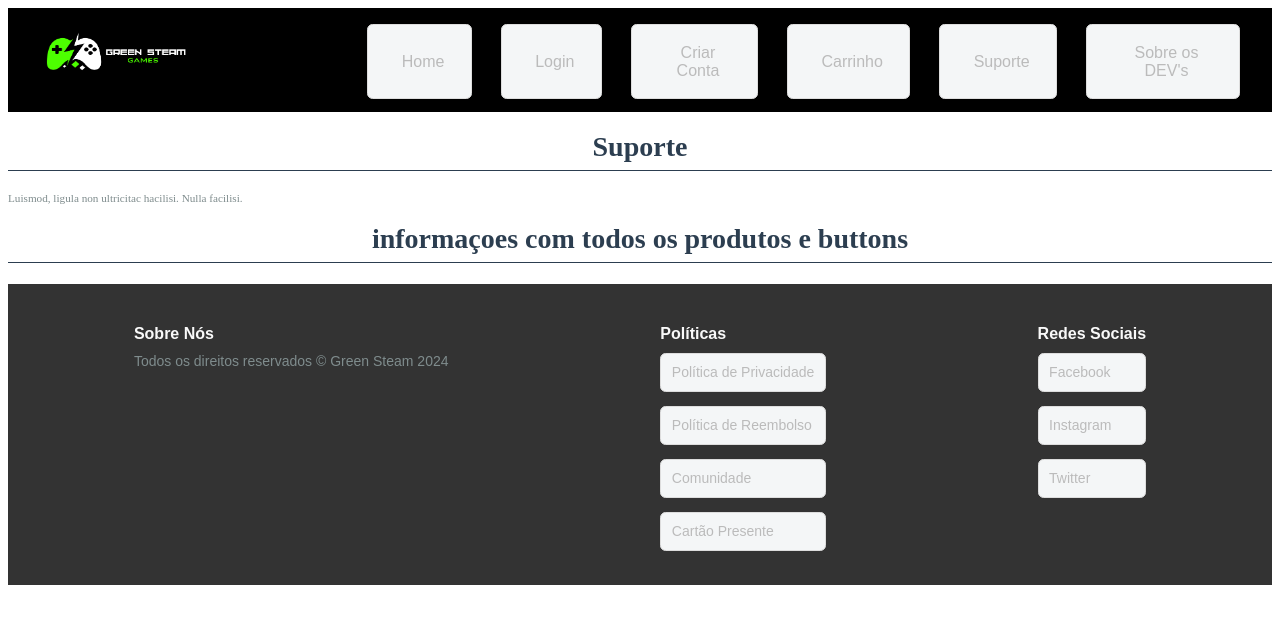
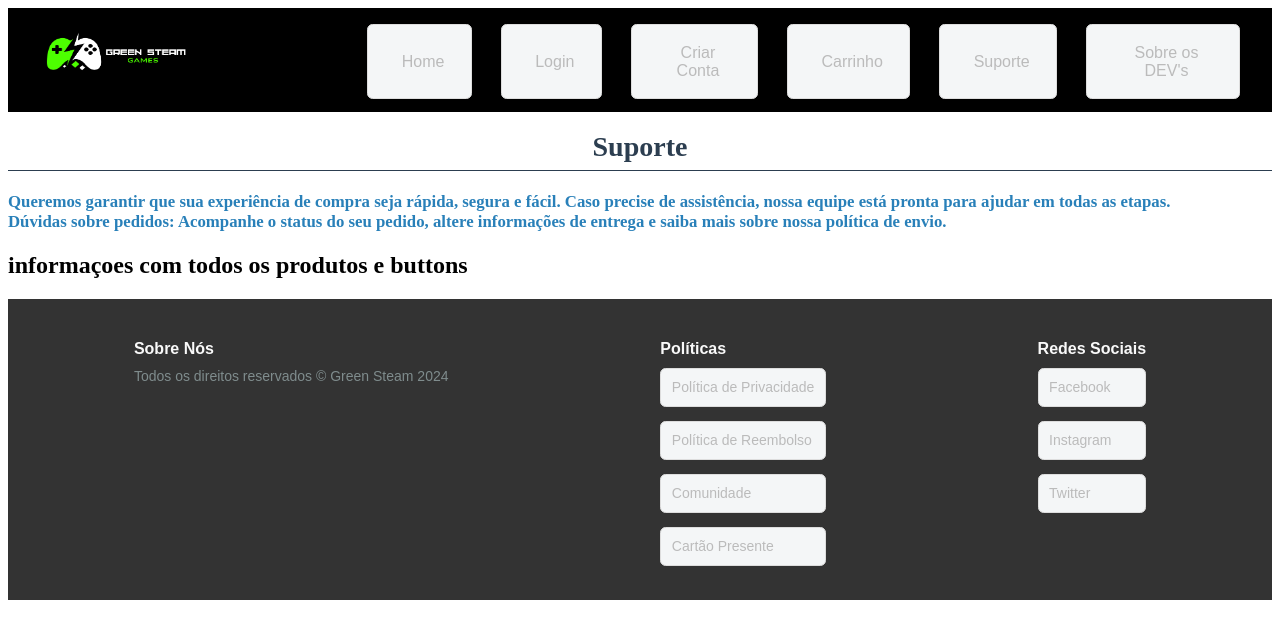
Before and after one commit to AndressaAssis/ProjetoFinalReact-G3, a React (Vite) app in the folder green-steam/: page /suporte in a window 1280 px wide. Shown: the top 638 px of the page. Built offline with nearby package versions, Linux system fonts and the light colour scheme.

Commit message:
suporte primeira versão

```diff
--- a/green-steam/src/Pages/Suporte/Suporte.jsx
+++ b/green-steam/src/Pages/Suporte/Suporte.jsx
@@ -11,9 +11,11 @@ export function Suporte(){
 
         <div>
         <h1>Suporte</h1>
-        <p>Luismod, ligula non ultricitac hacilisi. Nulla facilisi.</p>
+        <h3>Queremos garantir que sua experiência de compra seja rápida, segura e fácil. Caso precise de assistência, nossa equipe está pronta para ajudar em todas as etapas.</h3>
 
-        <h1>informaçoes com todos os produtos e buttons</h1>
+        <h3>Dúvidas sobre pedidos: Acompanhe o status do seu pedido, altere informações de entrega e saiba mais sobre nossa política de envio.</h3>
+
+        <h2>informaçoes com todos os produtos e buttons</h2>
         </div>
 
         <Footer />
```
Also changed, not shown: green-steam/src/Pages/Suporte/Suporte.module.css (added).
